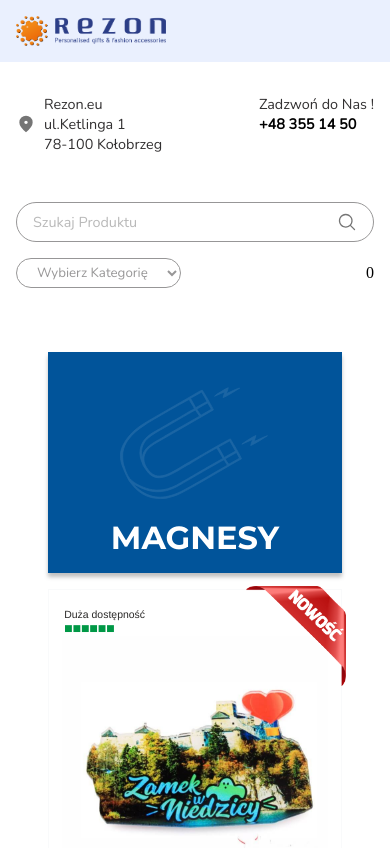
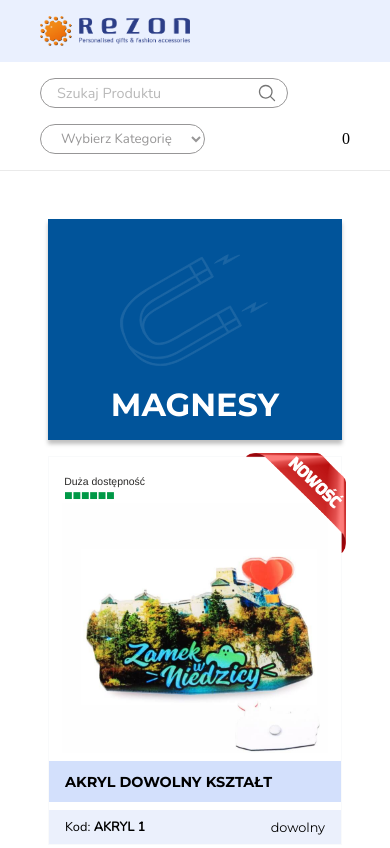
Before and after one commit to marcinzygan/rezon-product-catalogue, a Next.js app: page / in a window 390 px wide. Shown: the top 848 px of the page. Built offline with nearby package versions, Linux system fonts and the light colour scheme; some icons are missing.

Commit message:
added sticku searchbar for mobile devices

```diff
--- a/src/components/FavoritesModal/FavoritesModal.js
+++ b/src/components/FavoritesModal/FavoritesModal.js
@@ -14,7 +14,7 @@ const FavoritesModal = () => {
   React.useEffect(() => {
     dispatch(setIsSSR());
   }, []);
-
+  console.log(modalFavorites);
   {
     return (
       <div className={classes.modal} id="favorites">
--- a/src/components/ImageSlider/ImageSlider.js
+++ b/src/components/ImageSlider/ImageSlider.js
@@ -41,7 +41,7 @@ const ImageSlider = (props) => {
 
     // console.log("miniimagesseen ", miniImagesSeen);
     const numberOfMiniPages = Math.ceil(minImages.length / miniImagesPerPage);
-    console.log(numberOfMiniPages, "number of mini pages");
+    // console.log(numberOfMiniPages, "number of mini pages");
     // console.log(minImages.length, "mini images lenght");
     // console.log("numOFpAGES", numberOfMiniPages);
     const displayMiniImages = minImages.slice(
--- a/src/components/NavBar/navBar.module.css
+++ b/src/components/NavBar/navBar.module.css
@@ -4,7 +4,7 @@
   justify-content: center;
   align-items: flex-start;
   background-color: #d3e0fc79;
-  padding: 1rem;
+  padding: 1rem 2.5rem;
   gap: 2rem;
   /* min-height: 120px; */
 }
@@ -62,7 +62,7 @@
     transition: all 0.5s ease-in-out;
     background-color: var(--clr-white);
     opacity: 0.999;
-    z-index: 1000;
+    z-index: 1001;
     transform: translateX(+150%);
   }
 }
@@ -155,6 +155,11 @@
 } */
 /* MEDIA */
 @media (min-width: 400px) {
+  .nav {
+    padding: 1rem 3rem;
+  }
+}
+@media (min-width: 400px) {
   .next__img {
     height: 40px;
     width: 200px;
--- a/src/components/SearchBar/searchBar.module.css
+++ b/src/components/SearchBar/searchBar.module.css
@@ -8,12 +8,13 @@
   display: flex;
   justify-content: center;
   align-items: center;
+  width: 80%;
   /* max-width: 400px; */
 }
 .searchBar {
   outline: none;
   border: none;
-  height: 40px;
+  height: 30px;
   width: 100%;
 
   border-radius: 49px;
@@ -36,3 +37,8 @@
   width: 20px;
   cursor: pointer;
 }
+@media (min-width: 800px) {
+  .searchbar__container {
+    width: 100%;
+  }
+}
--- a/src/components/SearchNavigation/searchNavigation.module.css
+++ b/src/components/SearchNavigation/searchNavigation.module.css
@@ -1,6 +1,6 @@
 .search__nav_wrapper {
-  /* position: sticky;
-  top: 0; */
+  position: sticky;
+  top: 0;
   width: 100%;
   z-index: 1000;
   background-color: white;
@@ -14,15 +14,23 @@
 } */
 
 .search__nav {
-  padding: 1rem;
+  padding: 1rem 2.5rem;
   display: flex;
   flex-direction: column;
   gap: 1rem;
   /* align-items: flex-start; */
 }
-
+.search__nav_wrapper::after {
+  display: block;
+  content: "";
+  width: 100%;
+  height: 1px;
+  background-color: var(--clr-black);
+  opacity: 0.1;
+}
 .adres__phone_container {
-  display: flex;
+  display: none;
+  /* display: flex; */
   flex-direction: row;
   justify-content: space-between;
   gap: 1.25rem;
@@ -80,16 +88,17 @@
 }
 @media (min-width: 400px) {
   .search__nav {
-    padding: 0 3rem;
-    gap: 1.5rem;
+    padding: 1rem 3rem;
   }
 }
 @media (min-width: 800px) {
   .search__nav {
     flex-direction: row;
     align-items: center;
+    padding-right: 5rem;
   }
   .adres__phone_container {
+    display: flex;
     /* flex-direction: column; */
     align-items: flex-start;
   }
@@ -122,14 +131,7 @@
     position: sticky !important;
     top: 0;
   }
-  .search__nav_wrapper::after {
-    display: block;
-    content: "";
-    width: 100%;
-    height: 1px;
-    background-color: var(--clr-black);
-    opacity: 0.1;
-  }
+
   .search__nav {
     gap: 10rem;
   }
```
Also changed, not shown: src/state/imageSliderSlice.js (+5 -5 lines).
